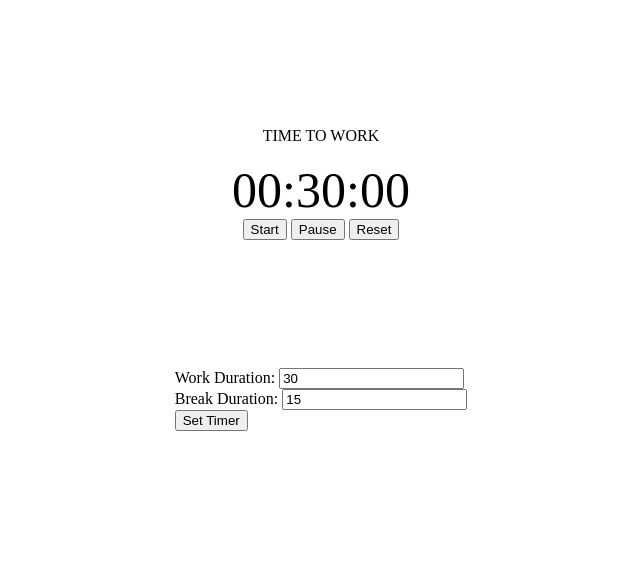
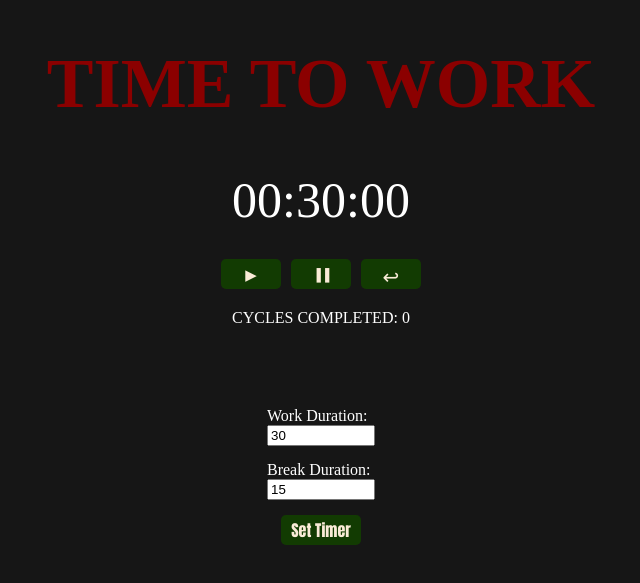
Before and after one commit to bedminer1/SVELTE_POMODORO, a Svelte app in the folder vite-project/: page / in a window 1280 px wide. Shown: the part 129-712 px from the top of the page, without its empty margins (319-959 px from the left). Built offline with nearby package versions, Linux system fonts and the light colour scheme.

Commit message:
styling background and fonts

```diff
--- a/vite-project/index.html
+++ b/vite-project/index.html
@@ -6,7 +6,7 @@
     <meta name="viewport" content="width=device-width, initial-scale=1.0" />
     <title>Vite + Svelte</title>
   </head>
-  <body style="margin: 0; padding: 0; display: flex; justify-content: center;">
+  <body style="background-color: rgb(22, 22, 22); margin: 0; padding: 0; display: flex; justify-content: center;">
     <div id="app"></div>
     <script type="module" src="/src/main.js"></script>
   </body>
--- a/vite-project/src/App.svelte
+++ b/vite-project/src/App.svelte
@@ -1,95 +1,15 @@
 <script>
   import { afterUpdate } from "svelte";
+  import Timer from "./Components/Timer.svelte";
 
-  let workInput = 30
-  let breakInput = 15
-  $: displayedTimer = workTimer
-  let timerInterval
-  let timerOn = false
-  let workTime = true
-
-  //reactive values
-  $: workTimer = 60000 * workInput
-  $: breakTimer = 60000 * breakInput
-
-  const handleClick = () => {
-    displayedTimer = workTimer
-    workTime = true
-  }
-
-  function pauseTimer() {
-    timerOn = false
-    clearInterval(timerInterval)
-  }
-
-  function startTimer() {
-    timerOn = true
-    timerInterval = setInterval(() => (displayedTimer -= 1000), 1000)
-  }
-
-  function toggleTimer() {
-    if (workTime === true) {
-    displayedTimer = breakTimer
-    workTime = false
-  } else if (workTime === false) {
-    displayedTimer = workTimer
-    workTime = true
-    pauseTimer()
-  }
-  }
-
-  const formatTimer = milliseconds => {
-    const seconds = Math.floor((milliseconds / 1000) % 60);
-    const minutes = Math.floor((milliseconds / 1000 / 60) % 60);
-    const hours = Math.floor((milliseconds / 1000 / 60 / 60) % 24);
-
-    return [
-        hours.toString().padStart(2, "0"),
-        minutes.toString().padStart(2, "0"),
-        seconds.toString().padStart(2, "0")
-    ].join(":");
-}
-
-  afterUpdate(() => {
-    if (displayedTimer === 0 || displayedTimer < 0) {
-      toggleTimer()
-    }
-  })
+  //tabs variable
+  let tabs = ['timerDisplay', 'timerSet']
+  let currentTab = tabs[0]
 
 </script>
 
 <main>
-
-  <div class="timer-display">
-  {#if workTime === true}
-    <p>TIME TO WORK</p>
-  {:else if workTime === false}
-    <p>TIME TO REST</p>
-  {/if}
-
-  <!-- svelte-ignore a11y-click-events-have-key-events -->
-  <!-- svelte-ignore a11y-no-static-element-interactions -->
-  <div style="font-size: 50px;">
-    {formatTimer(displayedTimer)}
-  </div>
-  <div class="btn-container">
-    <button on:click={startTimer}>Start</button>
-    <button on:click={pauseTimer}>Pause</button>
-    <button on:click={handleClick}>Reset</button>
-  </div>
-</div>
-
-<div class="timer-form">
-  <div>
-    <label for="workInput">Work Duration:</label>
-    <input type="numeric" id="workInput" required bind:value={workInput}>
-  </div>
-  <div>
-    <label for="breakInput">Break Duration:</label>
-    <input type="numeric" id="breakInput" required bind:value={breakInput}>
-  </div>
-  <button on:click={handleClick}>Set Timer</button>
-</div>
+  <Timer />
 </main>
 
 <style>
@@ -100,15 +20,8 @@
     align-items: center;
     justify-content: center;
     flex-direction: column;
-
+    color: white;
+    width: 80vw;
   }
 
-  .timer-display {
-    display: flex;
-    flex-direction: column;
-    justify-content: center;
-    align-items: center;
-  }
-
-
 </style>
--- /dev/null
+++ b/vite-project/src/Components/Timer.svelte
@@ -0,0 +1,160 @@
+<script>
+  import { afterUpdate } from "svelte";
+    // timer variables
+  let workInput = 30
+  let breakInput = 15
+  let timerInterval
+  let timerOn = false
+  let workTime = true
+  let cycleCount = 0
+
+  //reactive values
+  $: workTimer = 60000 * workInput
+  $: breakTimer = 60000 * breakInput
+  $: displayedTimer = workTimer
+
+  const handleClick = () => {
+    displayedTimer = workTimer
+    workTime = true
+    pauseTimer()
+  }
+
+  function pauseTimer() {
+    timerOn = false
+    clearInterval(timerInterval)
+  }
+
+  function startTimer() {
+    if (timerOn === false) {
+      timerOn = true
+      timerInterval = setInterval(() => (displayedTimer -= 1000), 1000)
+    }
+  }
+
+  function toggleTimer() {
+    if (workTime === true) {
+    displayedTimer = breakTimer
+    workTime = false
+  } else if (workTime === false) {
+    displayedTimer = workTimer
+    workTime = true
+    cycleCount += 1
+    pauseTimer()
+  }
+  }
+
+  const formatTimer = milliseconds => {
+    const seconds = Math.floor((milliseconds / 1000) % 60);
+    const minutes = Math.floor((milliseconds / 1000 / 60) % 60);
+    const hours = Math.floor((milliseconds / 1000 / 60 / 60) % 24);
+
+    return [
+        hours.toString().padStart(2, "0"),
+        minutes.toString().padStart(2, "0"),
+        seconds.toString().padStart(2, "0")
+    ].join(":");
+}
+
+  afterUpdate(() => {
+    if (displayedTimer === 0 || displayedTimer < 0) {
+      toggleTimer()
+    }
+  })
+
+</script>
+
+<div class="timer-container">
+    <div class="timer-display">
+        {#if workTime === true}
+          <h1 style="color: darkred;">TIME TO WORK</h1>
+        {:else if workTime === false}
+          <h1 style="color:goldenrod">TIME TO REST</h1>
+        {/if}
+
+        <!-- svelte-ignore a11y-click-events-have-key-events -->
+        <!-- svelte-ignore a11y-no-static-element-interactions -->
+        <div style="font-size: 50px;">
+          {formatTimer(displayedTimer)}
+        </div>
+        <div class="btn-container">
+          <button style="font-size: 15px;" on:click={startTimer}>▶</button>
+          <button style="font-size: 12px;" on:click={pauseTimer}>▐▐</button>
+          <button style="font-size: 20px;" on:click={handleClick}>↩</button>
+        </div>
+        <div style="margin-top: 20px;">
+            CYCLES COMPLETED: {cycleCount}
+        </div>
+      </div>
+
+      <div class="timer-form">
+        <div class="input-container">
+          <label for="workInput">Work Duration:</label>
+          <input type="numeric" id="workInput" required bind:value={workInput}>
+        </div>
+        <div class="input-container">
+          <label for="breakInput">Break Duration:</label>
+          <input type="numeric" id="breakInput" required bind:value={breakInput}>
+        </div>
+        <button on:click={handleClick} style="width: 80px; font-size:medium">Set Timer</button>
+      </div>
+</div>
+
+<style>
+  .timer-container {
+    display: flex;
+    height: 100vh;
+    align-items: center;
+    justify-content: center;
+    flex-direction: column;
+    color: white;
+    width: 80vw;
+  }
+
+  .timer-display {
+    display: flex;
+    flex-direction: column;
+    justify-content: center;
+    align-items: center;
+  }
+
+  .timer-form {
+    margin-top: 10vh;
+    display: flex;
+    flex-direction: column;
+    gap: 15px;
+    width: 200px;
+    justify-content: center;
+    align-items: center;
+  }
+
+  .input-container {
+    display: flex;
+    flex-direction: column;
+  }
+  .btn-container {
+    display: flex;
+    align-items: center;
+    gap: 10px;
+    margin-top: 30px;
+
+  }
+
+  h1 {
+    font-size: 70px;
+  }
+
+  input {
+    width: 100px;
+  }
+
+  button {
+    background-color: #123b02;
+    color: antiquewhite;
+    border: 0;
+    border-radius: 5px;
+    width: 60px;
+    height: 30px;
+    font-family:Impact, Haettenschweiler, 'Arial Narrow Bold', sans-serif;
+  }
+
+</style>
```
